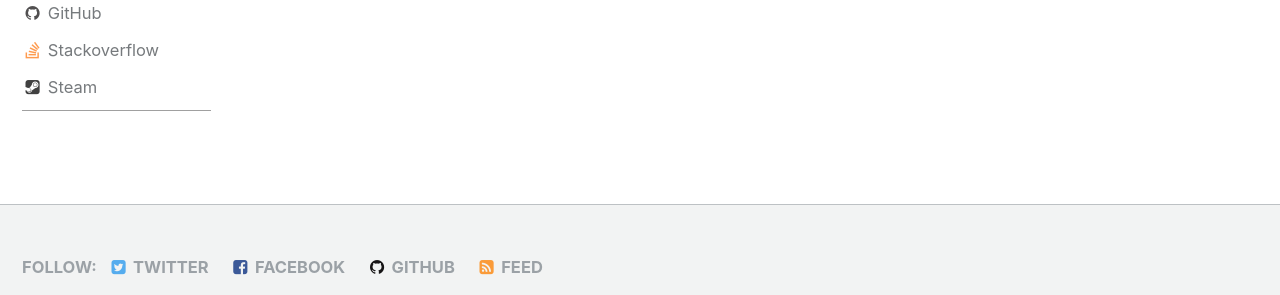
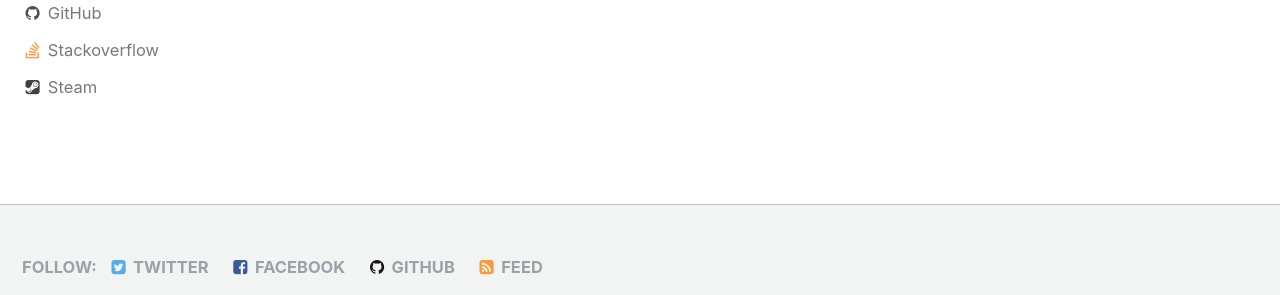
Before and after one commit to iamKunal/blog, a Jekyll site: the page built from _pages/about.md, in a window 1280 px wide and 956 px high. Shown: the part 596-891 px from the top of the window. Built offline with Jekyll 4.4.1, drawn with Linux system fonts in a browser that asks for light colours; comment, search, counter and statistics services are not loaded.

```diff
--- a/_includes/sidebar.html
+++ b/_includes/sidebar.html
@@ -19,7 +19,7 @@
       {% include nav_list nav=page.sidebar.nav %}
     {% endif %}
   {% endif %}
-  <div id="adverisement">
-  </div>
+<!--  <div id="adverisement">-->
+<!--  </div>-->
   </div>
 {% endif %}
```
Also changed, not shown: assets/js/_main.js (+7 -0 lines), assets/js/main.min.js.
